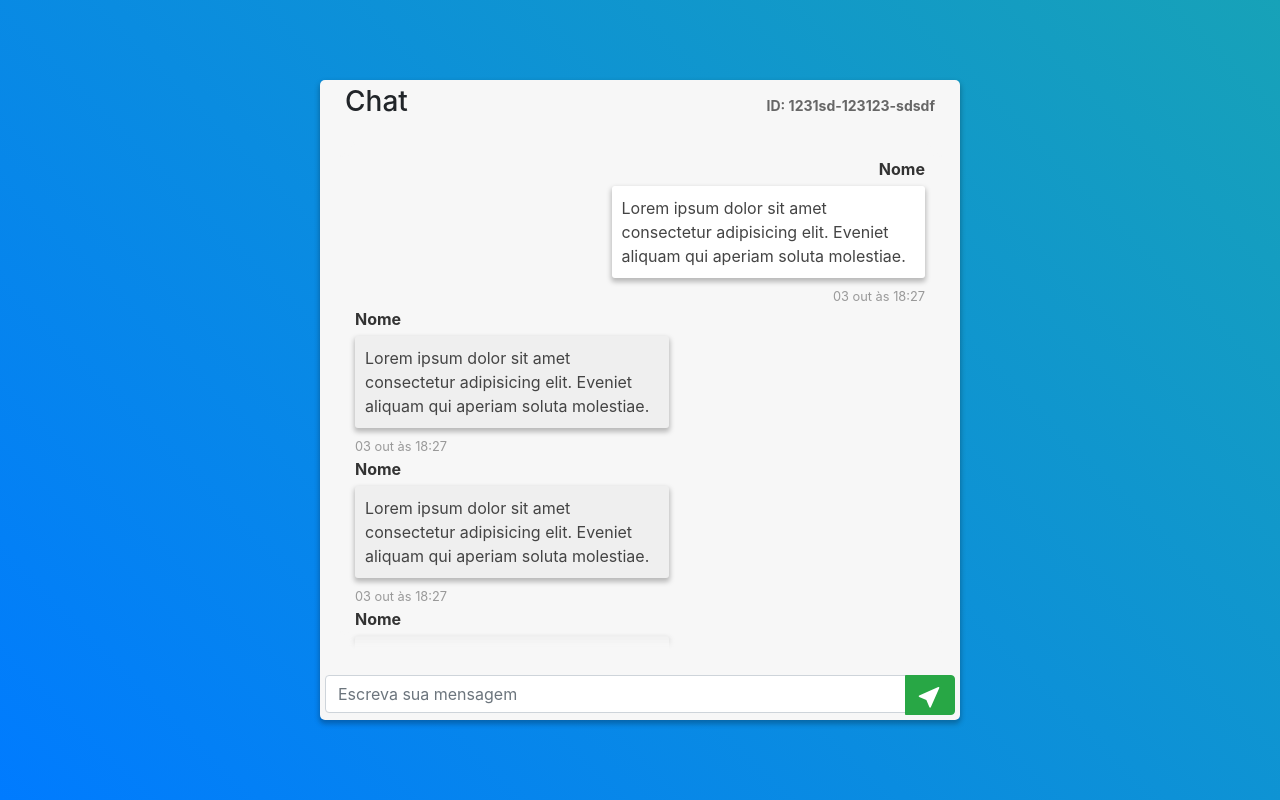
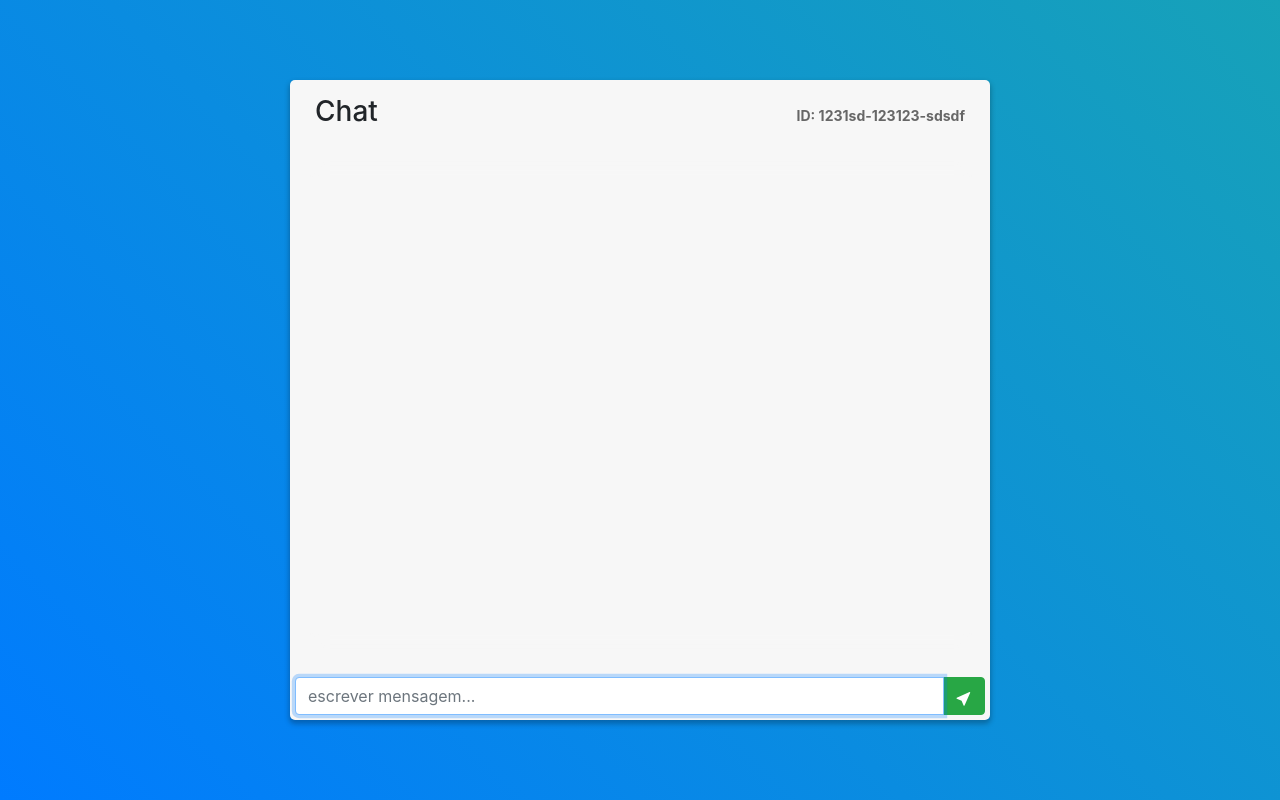
Before and after one commit to hdev14/chat-frontend, a React (Create React App) app: page /chat in a window 1280 px wide. Built offline with nearby package versions, Linux system fonts and the light colour scheme.

Commit message:
feat: add events to send a message

```diff
--- a/src/WebSocketSingleton.ts
+++ b/src/WebSocketSingleton.ts
@@ -1,4 +1,4 @@
-import { MessageData } from './message-data'
+import { MessageData } from './message-types'
 
 class WebSocketSingleton {
   private wsConnection: WebSocket | null = null
--- a/src/message-data.ts
+++ /dev/null
@@ -1,4 +0,0 @@
-export type MessageData = {
-  message: string,
-  date: Date
-}
--- /dev/null
+++ b/src/message-types.ts
@@ -0,0 +1,13 @@
+export type MessageData = {
+  type: string,
+  author: string,
+  content: string,
+  timestamp: Date
+}
+
+export enum Direction {
+  Right = 'right',
+  Left = 'left'
+}
+
+export type Message = MessageData & { direction: Direction }
--- a/src/pages/Chat/SendIcon.tsx
+++ b/src/pages/Chat/SendIcon.tsx
@@ -3,8 +3,8 @@ import React from "react";
 const SendIcon: React.FC = () => (
   <svg
     xmlns="http://www.w3.org/2000/svg"
-    width="24"
-    height="24"
+    width="1em"
+    height="1em"
     fill="currentColor"
     className="bi bi-cursor-fill text-white"
     viewBox="0 0 16 16"
--- a/src/pages/Chat/index.tsx
+++ b/src/pages/Chat/index.tsx
@@ -1,11 +1,38 @@
-import React, { useRef } from 'react'
+import React, { useRef, useState } from 'react'
 import { InputGroup, Input, InputGroupAddon, Button } from 'reactstrap'
 
+import { Message, Direction} from '../../message-types'
 import SendIcon from './SendIcon'
 import './styles.css'
 
+
+
 const Chat: React.FC = () => {
+  const [message, setMessage] = useState('')
+  const [messages, setMessages] = useState<Message[]>([])
   const ulRef = useRef<HTMLUListElement>(null)
+
+  function makeAndSendMessage(author: string, direction: Direction): void {
+    const msg = {
+      type: 'message',
+      author,
+      content: message,
+      timestamp: new Date(),
+      direction
+    }
+    setMessages([...messages, msg])
+    setMessage('')
+  }
+
+  function onKeyPressHandler(e: React.KeyboardEvent<HTMLInputElement>): void {
+    if (e.key === 'Enter') {
+      makeAndSendMessage('Você', Direction.Right)
+    }
+  }
+
+  function onClickHandler(e: React.MouseEvent<any, MouseEvent>): void {
+    makeAndSendMessage('Você', Direction.Right)
+  }
 
   return (
     <main>
@@ -15,41 +42,26 @@ const Chat: React.FC = () => {
           <strong title="Compartilhe o ID com outras pessoas.">ID: 1231sd-123123-sdsdf</strong>
         </div>
         <ul ref={ulRef}>
-          <li className="right">
-            <strong>Nome</strong>
-            <p>Lorem ipsum dolor sit amet consectetur adipisicing elit. Eveniet aliquam qui aperiam soluta molestiae.</p>
-            <small>03 out às 18:27</small>
-          </li>
-          <li className="left">
-            <strong>Nome</strong>
-            <p>Lorem ipsum dolor sit amet consectetur adipisicing elit. Eveniet aliquam qui aperiam soluta molestiae.</p>
-            <small>03 out às 18:27</small>
-          </li>
-          <li className="left">
-            <strong>Nome</strong>
-            <p>Lorem ipsum dolor sit amet consectetur adipisicing elit. Eveniet aliquam qui aperiam soluta molestiae.</p>
-            <small>03 out às 18:27</small>
-          </li>
-          <li className="left">
-            <strong>Nome</strong>
-            <p>Lorem ipsum dolor sit amet consectetur adipisicing elit. Eveniet aliquam qui aperiam soluta molestiae.</p>
-            <small>03 out às 18:27</small>
-          </li>
-          <li className="left">
-            <strong>Nome</strong>
-            <p>Lorem ipsum dolor sit amet consectetur adipisicing elit. Eveniet aliquam qui aperiam soluta molestiae.</p>
-            <small>03 out às 18:27</small>
-          </li>
-          <li className="left">
-            <strong>Nome</strong>
-            <p>Lorem ipsum dolor sit amet consectetur adipisicing elit. Eveniet aliquam qui aperiam soluta molestiae.</p>
-            <small>03 out às 18:27</small>
-          </li>
+          {messages.map((msg, index) => (
+            <li key={index} className={msg.direction}>
+              <div>
+                <strong>{msg.author}</strong>
+                <p>{msg.content}</p>
+              </div>
+              <small>{msg.timestamp.toString()}</small>
+            </li>
+          ))}
         </ul>
         <InputGroup size="md">
-          <Input type="text" placeholder="Escreva sua mensagem" />
+          <Input
+            type="text"
+            autoFocus
+            placeholder="escrever mensagem..."
+            value={message}
+            onChange={e => setMessage(e.target.value)}
+            onKeyPress={onKeyPressHandler} />
           <InputGroupAddon addonType="append">
-            <Button color="success">
+            <Button onClick={onClickHandler} color="success">
               <SendIcon />
             </Button>
           </InputGroupAddon>
--- a/src/pages/Chat/styles.css
+++ b/src/pages/Chat/styles.css
@@ -7,7 +7,7 @@ main section#chat {
   border-radius: 5px;
   box-shadow: 0px 3px 5px 1px rgba(0, 0, 0, 0.25);
   padding: 5px;
-  max-width: 700px;
+  min-width: 700px;
   height: 80%;
   display: flex;
   flex-direction: column;
@@ -15,7 +15,7 @@ main section#chat {
 }
 
 main section#chat #chat-header {
-  padding: 0 20px;
+  padding: 10px 20px;
   display: flex;
   justify-content: space-between;
   align-items: center;
@@ -41,17 +41,24 @@ main section#chat ul li {
   z-index: -1;
 }
 
-main section#chat ul li strong {
+main section#chat ul li div strong {
   color: #333;
+  font-size: 12px;
+  text-align: right;
 }
 
-main section#chat ul li p {
-  padding: 10px;
+main section#chat ul li div {
+  padding: 3px 10px;
   box-shadow: 0 3px 5px 1px rgba(0, 0, 0, 0.25);
   border-radius: 3px;
-  text-align: left;
   margin: 5px 0;
   color: #444;
+}
+
+
+main section#chat ul li div p {
+  text-align: left;
+  margin-top: 5px;
 }
 
 main section#chat ul li small {
@@ -63,12 +70,12 @@ main section#chat ul li.right {
   text-align: right;
 }
 
-main section#chat ul li.right p {
+main section#chat ul li.right div {
   background-color: white;
 }
 
 
-main section#chat ul li.left p {
+main section#chat ul li.left div {
   background-color: #efefef;
 }
 
```
